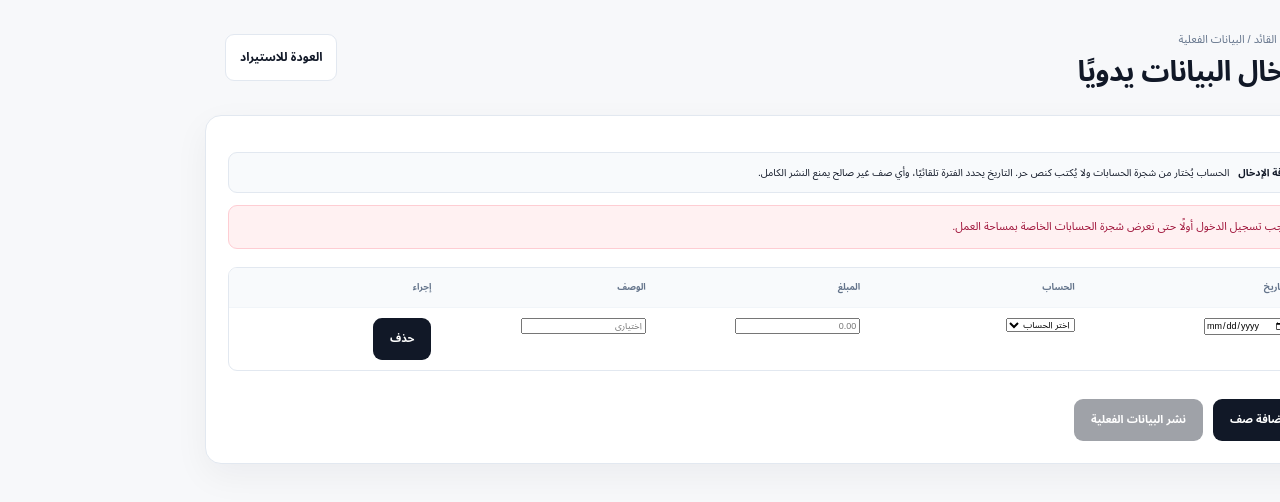
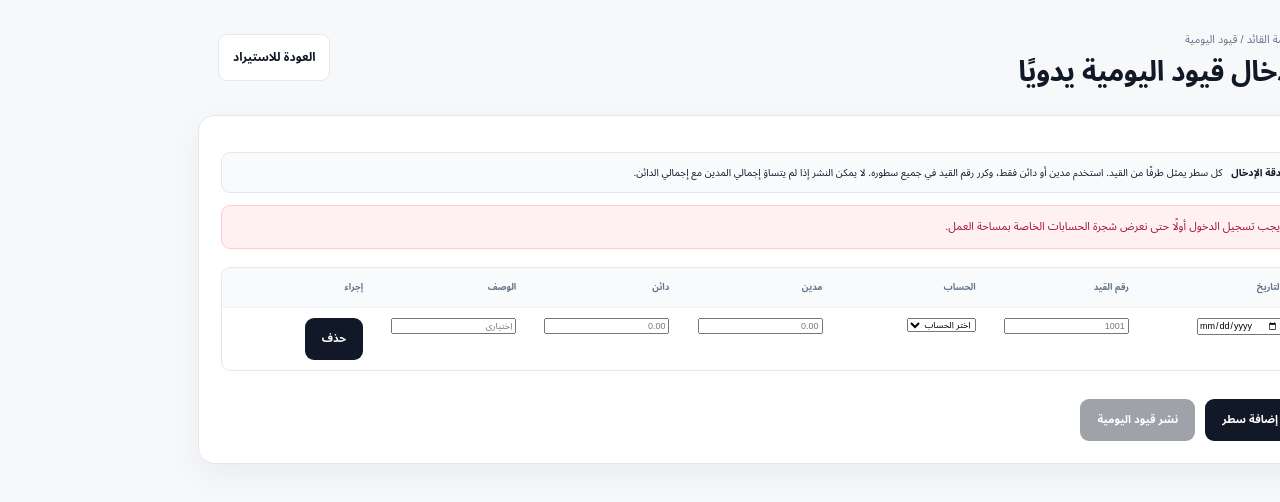
Before and after one commit to khaledhamada1996/FPA-saas-platform, a Next.js app: page /dashboard/import/manual in a window 1280 px wide. Shown: the top 502 px of the page. Built offline with nearby package versions, Linux system fonts and the light colour scheme; no server answers; the database is empty.

Commit message:
align manual entry with journal debit credit model

```diff
--- a/src/app/dashboard/import/manual/page.tsx
+++ b/src/app/dashboard/import/manual/page.tsx
@@ -5,15 +5,15 @@ import { createClient } from "@/lib/supabase/client";
 import "../import.css";
 
 type Account = { id: string; code: string; name: string };
-type Row = { date: string; account: string; amount: string; note: string };
+type Row = { date: string; journalNo: string; account: string; debit: string; credit: string; note: string };
 
-const emptyRow = (): Row => ({ date: "", account: "", amount: "", note: "" });
+const emptyRow = (): Row => ({ date: "", journalNo: "", account: "", debit: "", credit: "", note: "" });
 
 function numberValue(value: string) {
   return Number(value.replace(/[٠-٩]/g, (d) => String("٠١٢٣٤٥٦٧٨٩".indexOf(d))).replace(/,/g, "").trim());
 }
 
-export default function ManualActualsPage() {
+export default function ManualJournalEntryPage() {
   const [accounts, setAccounts] = useState<Account[]>([]);
   const [rows, setRows] = useState<Row[]>([emptyRow()]);
   const [error, setError] = useState("");
@@ -24,64 +24,80 @@ export default function ManualActualsPage() {
     const load = async () => {
       const supabase = createClient();
       const { data: membership, error: membershipError } = await supabase.from("organization_members").select("organization_id").limit(1).maybeSingle();
-      if (membershipError || !membership?.organization_id) {
-        setError("يجب تسجيل الدخول أولًا حتى نعرض شجرة الحسابات الخاصة بمساحة العمل.");
-        return;
-      }
+      if (membershipError || !membership?.organization_id) { setError("يجب تسجيل الدخول أولًا حتى نعرض شجرة الحسابات الخاصة بمساحة العمل."); return; }
       const { data, error: accountsError } = await supabase.from("accounts").select("id,code,name").eq("organization_id", membership.organization_id).order("code");
-      if (accountsError) setError(accountsError.message);
-      else setAccounts((data ?? []) as Account[]);
+      if (accountsError) setError(accountsError.message); else setAccounts((data ?? []) as Account[]);
     };
     void load();
   }, []);
 
-  const valid = useMemo(() => rows.length > 0 && rows.every((row) => row.date && row.account && row.amount !== "" && Number.isFinite(numberValue(row.amount))), [rows]);
+  const valid = useMemo(() => {
+    if (!rows.length) return false;
+    const totals: Record<string, { debit: number; credit: number }> = {};
+    for (const row of rows) {
+      const debit = numberValue(row.debit || "0");
+      const credit = numberValue(row.credit || "0");
+      if (!row.date || !row.journalNo || !row.account || !Number.isFinite(debit) || !Number.isFinite(credit)) return false;
+      if (debit < 0 || credit < 0 || (debit === 0 && credit === 0) || (debit > 0 && credit > 0)) return false;
+      totals[row.journalNo] ??= { debit: 0, credit: 0 };
+      totals[row.journalNo].debit += debit;
+      totals[row.journalNo].credit += credit;
+    }
+    return Object.values(totals).every((x) => Math.abs(x.debit - x.credit) <= 0.0001);
+  }, [rows]);
 
   function update(index: number, key: keyof Row, value: string) {
     setRows((current) => current.map((row, rowIndex) => rowIndex === index ? { ...row, [key]: value } : row));
-    setDone(null);
-    setError("");
+    setDone(null); setError("");
   }
-
   function addRow() { setRows((current) => [...current, emptyRow()]); }
   function removeRow(index: number) { setRows((current) => current.length === 1 ? current : current.filter((_, i) => i !== index)); }
 
   async function publish() {
     setError("");
-    if (!valid) { setError("أكمل التاريخ والحساب والمبلغ في كل صف قبل النشر."); return; }
+    if (!valid) { setError("أكمل الحقول، واستخدم مدين أو دائن فقط، وتأكد أن كل رقم قيد متوازن."); return; }
     setSaving(true);
     try {
       const supabase = createClient();
       const { data: membership, error: membershipError } = await supabase.from("organization_members").select("organization_id").limit(1).maybeSingle();
-      if (membershipError || !membership?.organization_id) throw new Error("يجب تسجيل الدخول قبل نشر البيانات.");
-      const payload = rows.map((row, index) => ({ date: row.date, account: accounts.find((a) => a.id === row.account)?.code ?? "", amount: numberValue(row.amount), source_row: index + 1, note: row.note || undefined }));
-      const { data, error: rpcError } = await supabase.rpc("publish_actual_import", { target_organization_id: membership.organization_id, target_file_name: "manual-entry", target_rows: payload });
+      if (membershipError || !membership?.organization_id) throw new Error("يجب تسجيل الدخول قبل نشر القيود.");
+      const payload = rows.map((row, index) => ({
+        date: row.date,
+        journal_no: row.journalNo,
+        description: row.note || undefined,
+        account: accounts.find((a) => a.id === row.account)?.code ?? "",
+        debit: numberValue(row.debit || "0"),
+        credit: numberValue(row.credit || "0"),
+        source_row: index + 1,
+      }));
+      const { data, error: rpcError } = await supabase.rpc("publish_actual_import", { target_organization_id: membership.organization_id, target_file_name: "manual-journal-entry", target_rows: payload });
       if (rpcError) throw new Error(rpcError.message);
       setDone({ id: data.batch_id, count: data.row_count });
       setRows([emptyRow()]);
-    } catch (err) {
-      setError(err instanceof Error ? err.message : "تعذر نشر البيانات. لم يتم اعتماد أي صف.");
-    } finally { setSaving(false); }
+    } catch (err) { setError(err instanceof Error ? err.message : "تعذر نشر القيود. لم يتم اعتماد أي صف."); }
+    finally { setSaving(false); }
   }
 
   return <main className="import-page" dir="rtl">
-    <header className="import-topbar"><div><p>منصة القائد / البيانات الفعلية</p><h1>إدخال البيانات يدويًا</h1></div><a href="/dashboard/import">العودة للاستيراد</a></header>
+    <header className="import-topbar"><div><p>منصة القائد / قيود اليومية</p><h1>إدخال قيود اليومية يدويًا</h1></div><a href="/dashboard/import">العودة للاستيراد</a></header>
     <section className="import-card">
-      <div className="mapping-note"><strong>دقة الإدخال</strong><span>الحساب يُختار من شجرة الحسابات ولا يُكتب كنص حر. التاريخ يحدد الفترة تلقائيًا، وأي صف غير صالح يمنع النشر الكامل.</span></div>
+      <div className="mapping-note"><strong>دقة الإدخال</strong><span>كل سطر يمثل طرفًا من القيد. استخدم مدين أو دائن فقط، وكرر رقم القيد في جميع سطوره. لا يمكن النشر إذا لم يتساوَ إجمالي المدين مع إجمالي الدائن.</span></div>
       {error && <div className="message error">{error}</div>}
-      {done && <div className="message" style={{background:"#ecfdf5",border:"1px solid #a7f3d0",color:"#047857"}}>تم اعتماد {done.count} صف في الدفعة {done.id}</div>}
+      {done && <div className="message" style={{background:"#ecfdf5",border:"1px solid #a7f3d0",color:"#047857"}}>تم اعتماد {done.count} سطر في الدفعة {done.id}</div>}
       {!accounts.length && !error && <div className="next-note">لا توجد شجرة حسابات محملة حتى الآن. أنشئ الحسابات من الإعدادات أولًا.</div>}
       <div className="preview" style={{marginTop:18}}>
-        <div className="preview-head"><span>التاريخ</span><span>الحساب</span><span>المبلغ</span><span>الوصف</span><span>إجراء</span></div>
+        <div className="preview-head"><span>التاريخ</span><span>رقم القيد</span><span>الحساب</span><span>مدين</span><span>دائن</span><span>الوصف</span><span>إجراء</span></div>
         {rows.map((row, index) => <div className="preview-row" key={index}>
           <span><input value={row.date} onChange={(e) => update(index,"date",e.target.value)} type="date" /></span>
+          <span><input value={row.journalNo} onChange={(e) => update(index,"journalNo",e.target.value)} placeholder="1001" /></span>
           <span><select value={row.account} onChange={(e) => update(index,"account",e.target.value)}><option value="">اختر الحساب</option>{accounts.map((account) => <option value={account.id} key={account.id}>{account.code} — {account.name}</option>)}</select></span>
-          <span><input value={row.amount} onChange={(e) => update(index,"amount",e.target.value)} inputMode="decimal" placeholder="0.00" /></span>
+          <span><input value={row.debit} onChange={(e) => update(index,"debit",e.target.value)} inputMode="decimal" placeholder="0.00" /></span>
+          <span><input value={row.credit} onChange={(e) => update(index,"credit",e.target.value)} inputMode="decimal" placeholder="0.00" /></span>
           <span><input value={row.note} onChange={(e) => update(index,"note",e.target.value)} placeholder="اختياري" /></span>
           <span><button className="primary-action" style={{marginTop:0}} onClick={() => removeRow(index)}>حذف</button></span>
         </div>)}
       </div>
-      <div style={{display:"flex",gap:10,flexWrap:"wrap",marginTop:14}}><button className="primary-action" onClick={addRow}>إضافة صف</button><button className="primary-action" disabled={!valid || saving || !accounts.length} onClick={publish}>{saving ? "جارٍ النشر..." : "نشر البيانات الفعلية"}</button></div>
+      <div style={{display:"flex",gap:10,flexWrap:"wrap",marginTop:14}}><button className="primary-action" onClick={addRow}>إضافة سطر</button><button className="primary-action" disabled={!valid || saving || !accounts.length} onClick={publish}>{saving ? "جارٍ النشر..." : "نشر قيود اليومية"}</button></div>
     </section>
   </main>;
 }
```
